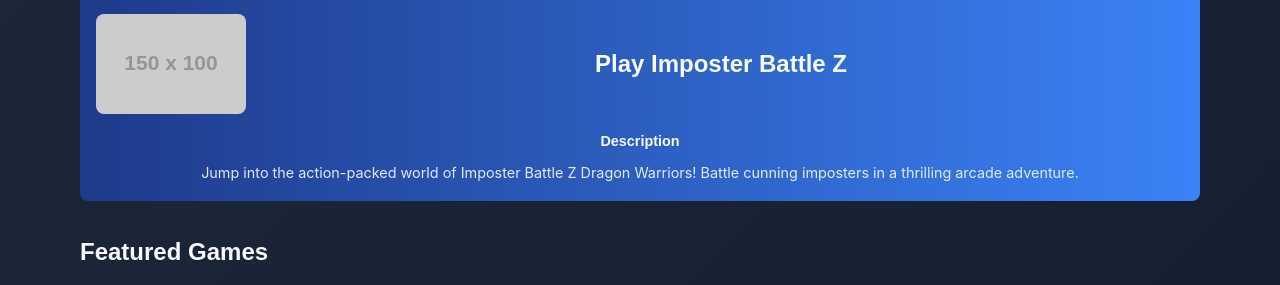
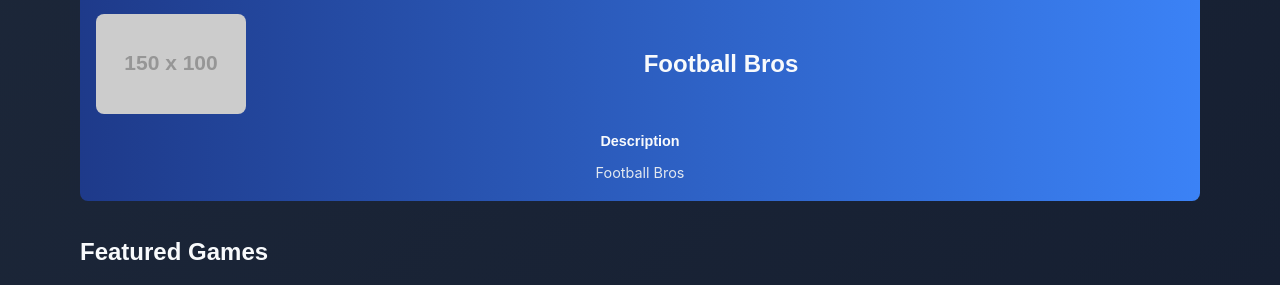
Before and after one commit to footballbros4/footballbros4.github.io, a plain HTML site: page index.html in a window 1280 px wide. Shown: the part 665-950 px from the top of the page. Drawn offline with Linux system fonts and the light colour scheme; placeholder pictures from the web are drawn by us.

Commit message:
Update index.html

```diff
--- a/index.html
+++ b/index.html
@@ -37,16 +37,16 @@
         <div class="main-content">
            <section class="game-iframe mb-8">
     <div class="iframe-container">
-        <iframe src="https://classic.minecraft.net/" title="Imposter Battle Z Game" allow="fullscreen"></iframe>
+        <iframe src="https://soccerbros.gg/" title="Football Bros" allow="fullscreen"></iframe>
         <button class="fullscreen-btn">Full Screen</button>
     </div>
     <div class="game-title">
-        <img class="feature-image" src="https://via.placeholder.com/150x100?text=Imposter+Battle+Z" alt="Imposter Battle Z Featured Image">
-        <h2>Play Imposter Battle Z</h2>
+        <img class="feature-image" src="https://via.placeholder.com/150x100?text=Imposter+Battle+Z" alt="Football Bros">
+        <h2>Football Bros</h2>
     </div>
     <div class="game-description">
         <h3>Description</h3>
-        <p>Jump into the action-packed world of Imposter Battle Z Dragon Warriors! Battle cunning imposters in a thrilling arcade adventure.</p>
+        <p>Football Bros</p>
     </div>
 </section>
             <!-- Featured Games Slider -->
```
